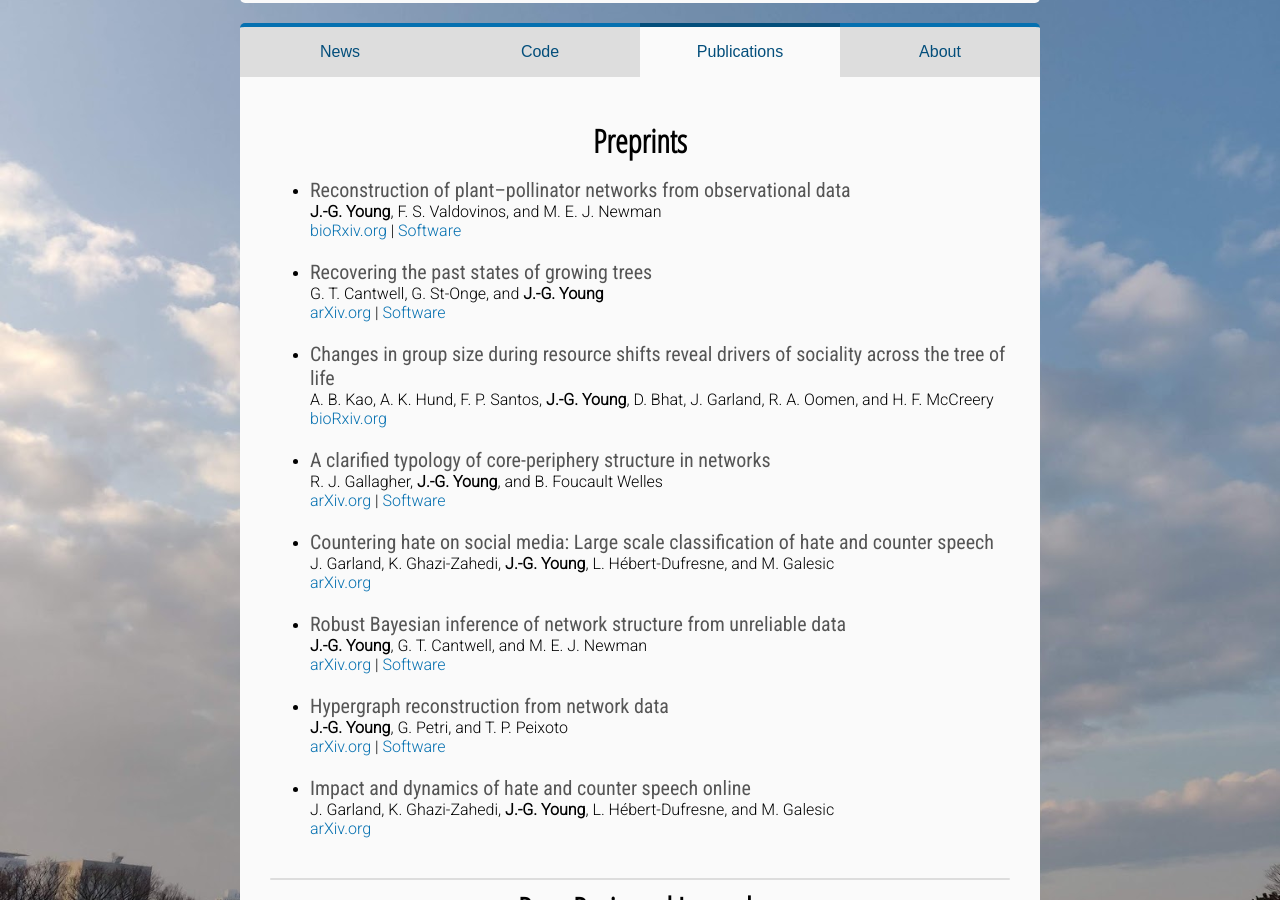
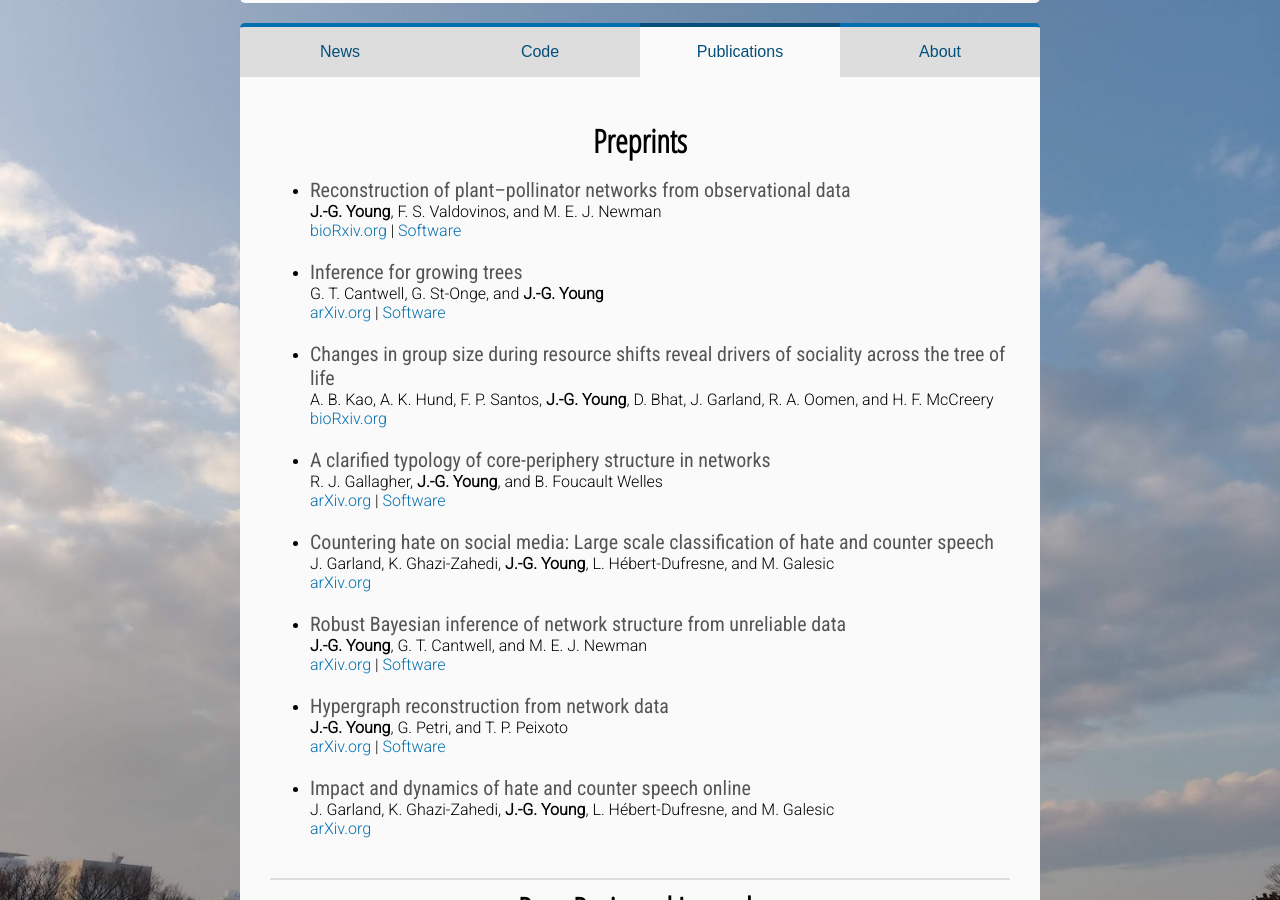
Before and after one commit to jg-you/jg-you.github.io, a Jekyll site: the page built from publications.md, in a window 1280 px wide and 900 px high, scrolled down 380 px. Built offline with Jekyll 4.4.1, drawn with Linux system fonts in a browser that asks for light colours; some web fonts are replaced; comment, search, counter and statistics services are not loaded.

Commit message:
Update publications.md

```diff
--- a/publications.md
+++ b/publications.md
@@ -10,7 +10,7 @@ title: Publications
 **J.-G. Young**, F. S. Valdovinos, and M. E. J. Newman <br/>
 [bioRxiv.org](https://www.biorxiv.org/content/10.1101/754077v1) | [Software](https://github.com/jg-you/plant-pollinator-inference)
 
-* <span class="pub-title">Recovering the past states of growing trees</span><br/>
+* <span class="pub-title">Inference for growing trees</span><br/>
 G. T. Cantwell, G. St-Onge, and **J.-G. Young** <br/>
 [arXiv.org](https://arxiv.org/abs/1910.04788) | [Software](https://github.com/gcant/temporal-recovery-tree-py)
 
```
